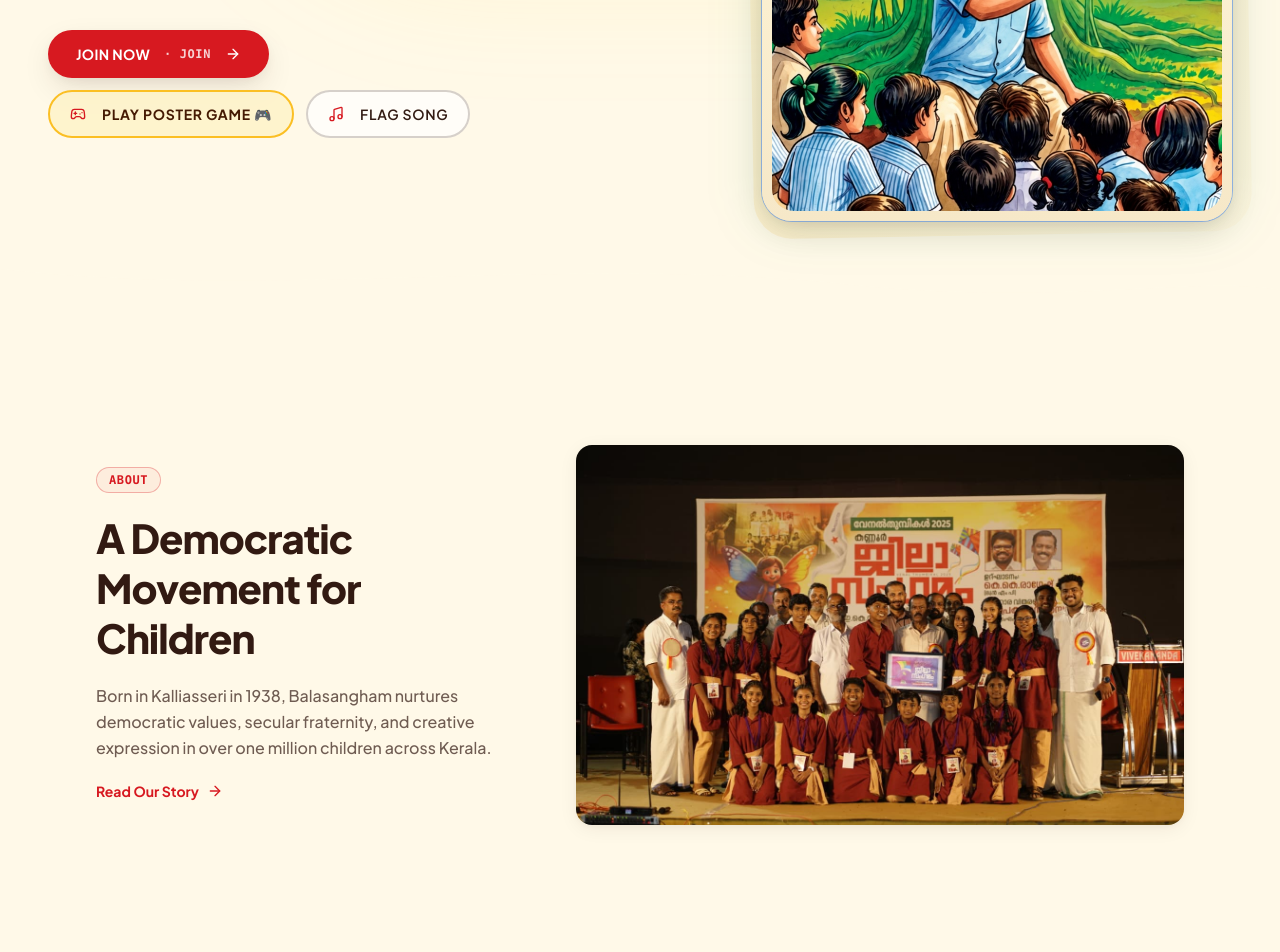
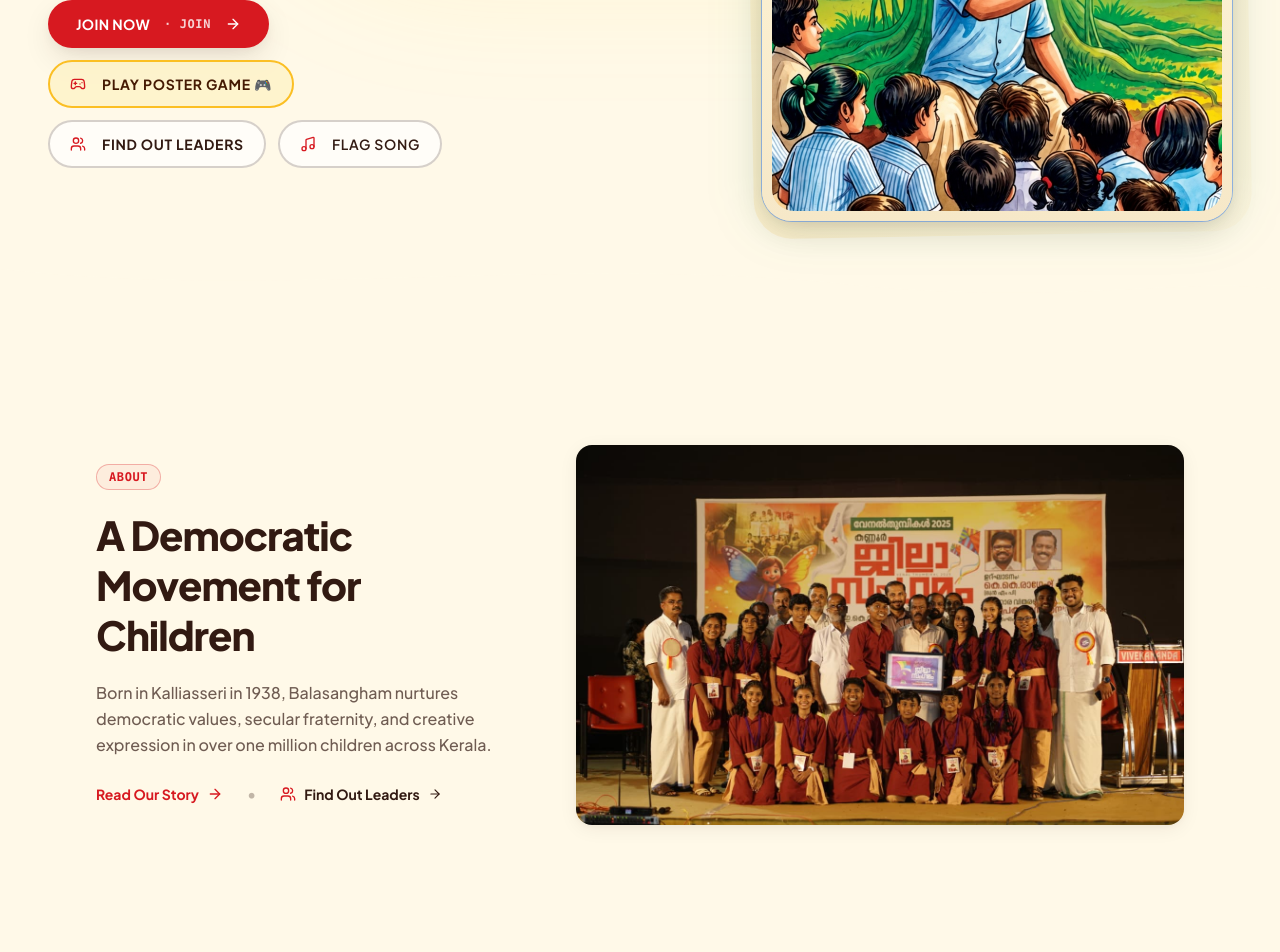
Before and after one commit to balasanghammain-dot/balasangham-main-website, a React (Vite) app: page / in a window 1280 px wide. Shown: the part 620-1572 px from the top of the page. Built offline with nearby package versions, Linux system fonts and the light colour scheme; no server answers; the database is empty.

Commit message:
feat(home): add Find Out Leaders button linking to leadership page

```diff
--- a/src/components/home/HeroSection.tsx
+++ b/src/components/home/HeroSection.tsx
@@ -3,7 +3,7 @@
 import { useScrollReveal } from '../../hooks/useScrollReveal';
 import { Button } from '../ui/button';
 import { BalasanghamLogo } from '../motifs/BalasanghamLogo';
-import { ArrowRight, Music, Gamepad2 } from 'lucide-react';
+import { ArrowRight, Music, Gamepad2, Users } from 'lucide-react';
 
 interface HeroSectionProps {
   onOpenAnthem?: () => void;
@@ -141,6 +141,20 @@
                 </Link>
               </Button>
 
+              <Button
+                variant="outline"
+                size="lg"
+                asChild
+                className="w-full min-[420px]:w-auto border-dark-brown/20 hover:border-dark-brown/40 bg-white/70 hover:bg-white text-dark-brown font-semibold min-h-[48px] px-4 sm:px-5 py-3 rounded-full shadow-xs transition-all active:scale-95 justify-center shrink-0"
+              >
+                <Link to="/about/leadership">
+                  <Users className="w-4 h-4 text-deep-red mr-2 shrink-0" />
+                  <span className={ml ? 'font-malayalam font-bold text-sm' : 'font-sans font-bold text-sm'}>
+                    {ml ? 'നേതൃത്വത്തെ അറിയൂ' : 'Find Out Leaders'}
+                  </span>
+                </Link>
+              </Button>
+
               {onOpenAnthem && (
                 <Button
                   variant="outline"
--- a/src/components/sections/AboutSection.tsx
+++ b/src/components/sections/AboutSection.tsx
@@ -2,7 +2,7 @@
 import { useLanguage } from '../../context/LanguageContext';
 import { useScrollReveal } from '../../hooks/useScrollReveal';
 import { Badge } from '../ui/badge';
-import { ArrowRight } from 'lucide-react';
+import { ArrowRight, Users } from 'lucide-react';
 
 export const AboutSection = () => {
   const { language } = useLanguage();
@@ -31,6 +31,7 @@
                 : 'Born in Kalliasseri in 1938, Balasangham nurtures democratic values, secular fraternity, and creative expression in over one million children across Kerala.'}
             </p>
 
+            <div className="flex flex-wrap items-center gap-4 sm:gap-6 pt-1">
               <Link
                 to="/about"
                 className="inline-flex items-center gap-2 text-deep-red font-bold text-sm hover:gap-3 transition-all group"
@@ -40,6 +41,20 @@
                 </span>
                 <ArrowRight className="w-4 h-4 group-hover:translate-x-1 transition-transform" />
               </Link>
+
+              <span className="text-dark-brown/30 hidden sm:inline" aria-hidden="true">•</span>
+
+              <Link
+                to="/about/leadership"
+                className="inline-flex items-center gap-2 text-dark-brown hover:text-deep-red font-bold text-sm hover:gap-3 transition-all group"
+              >
+                <Users className="w-4 h-4 text-deep-red shrink-0" />
+                <span className={ml ? 'font-malayalam normal-case' : ''}>
+                  {ml ? 'നേതൃത്വത്തെ അറിയൂ' : 'Find Out Leaders'}
+                </span>
+                <ArrowRight className="w-3.5 h-3.5 group-hover:translate-x-1 transition-transform" />
+              </Link>
+            </div>
           </div>
 
           {/* Image */}
```
Also changed, not shown: 2 other files (tests, documents, lock files or other folders). Lines whose indentation alone changed are shown as unchanged.
